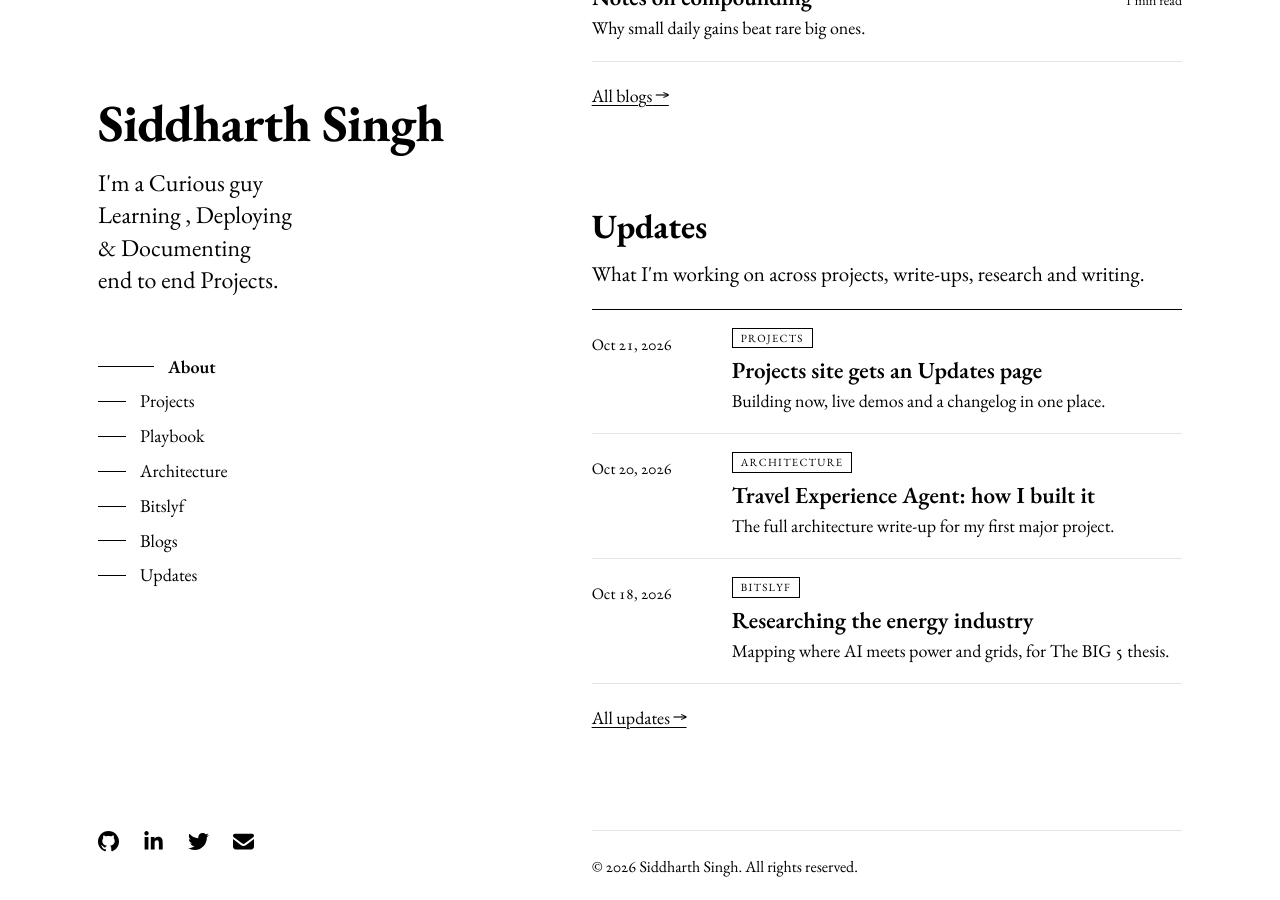
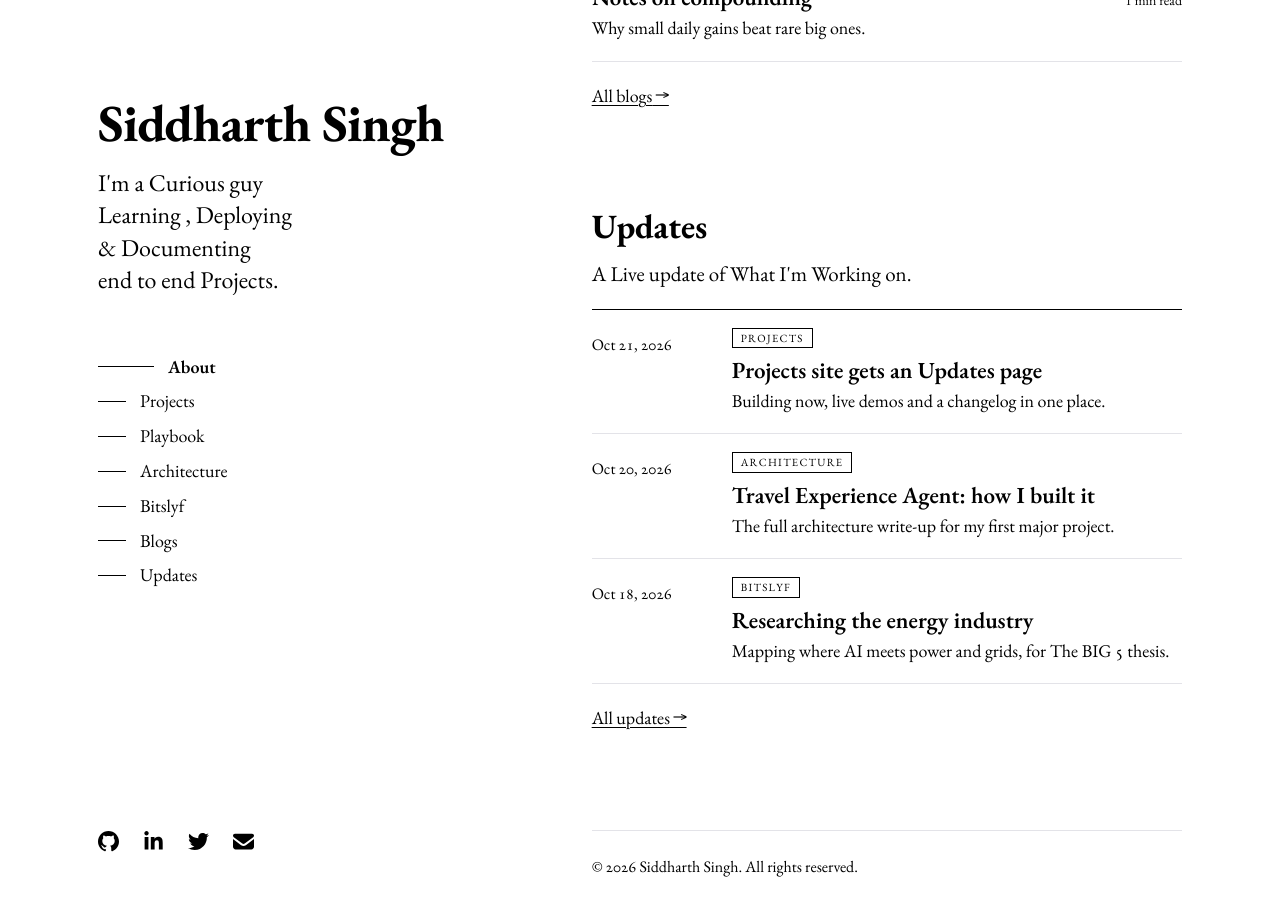
Before and after one commit to isthiscoder/Siddharth.dev, a Jekyll site: the page built from index.html, in a window 1280 px wide and 900 px high, scrolled down 3435 px. Built offline with Jekyll 4.4.1, drawn with Linux system fonts in a browser that asks for light colours.

Commit message:
Update index.html

```diff
--- a/index.html
+++ b/index.html
@@ -125,7 +125,7 @@ layout: default
 
   <section id="updates" class="block" aria-labelledby="h-updates">
     <h2 class="label" id="h-updates">Updates</h2>
-    <p class="section-note">What I'm working on across projects, write-ups, research and writing.</p>
+    <p class="section-note">A Live update of What I'm Working on.</p>
     <ol class="updates">
       {%- for u in site.data.updates limit: 3 %}
       {%- include update-row.html u=u %}
```
